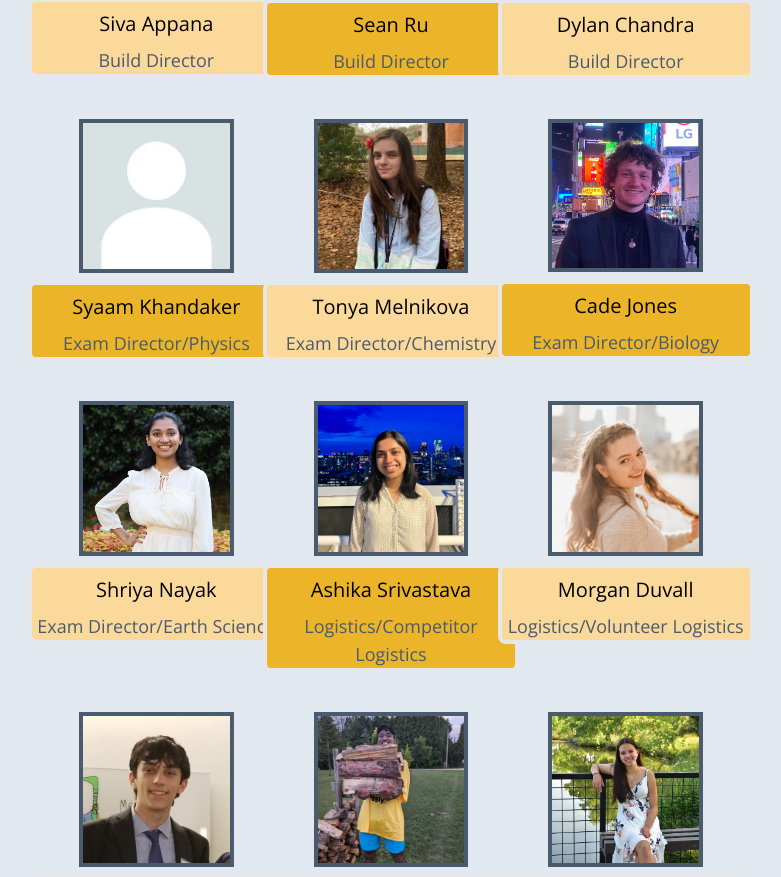
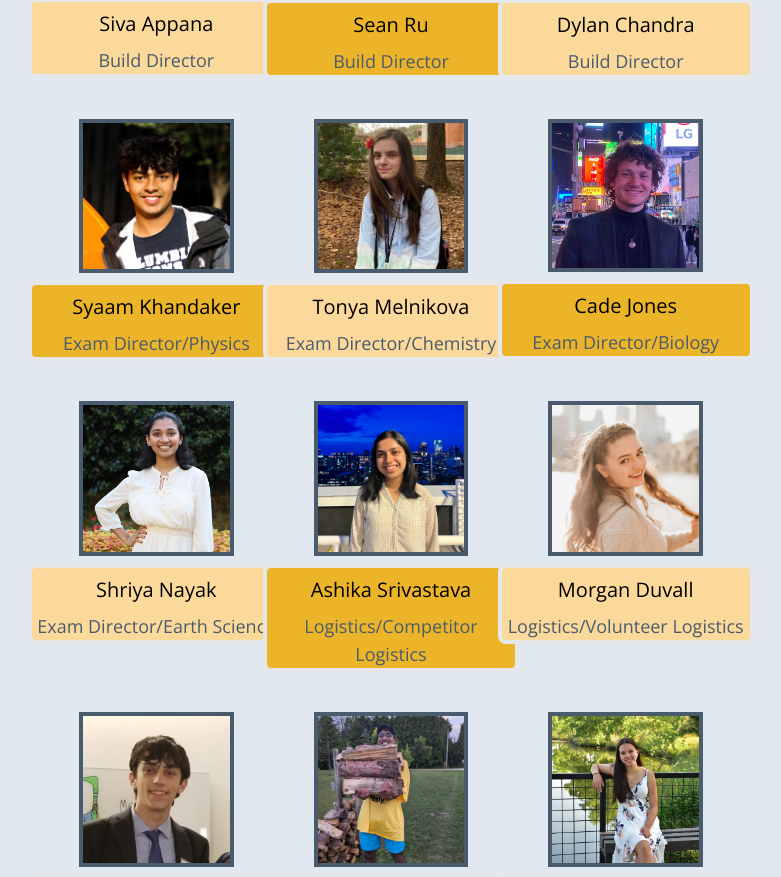
Before and after one commit to scioly-gatech/website, a Next.js app: page /aboutUs in a window 1280 px wide. Shown: the part 1339-2216 px from the top of the page, without its empty margins (249-1030 px from the left). Built offline with nearby package versions, Linux system fonts and the light colour scheme.

Commit message:
Last exec pic

```diff
--- a/src/app/aboutUs/page.tsx
+++ b/src/app/aboutUs/page.tsx
@@ -22,7 +22,7 @@ export default function MeetTeam() {
     {id: 4, name: "Siva Appana", role: "Build Director", imgRoute: "/images/execPics/Siva.jpg", info: "ANYTHING ANYTHING ANYTHING"},
     {id: 5, name: "Sean Ru", role: "Build Director", imgRoute: "/images/execPics/Sean-cropped.jpg", info: "ANYTHING ANYTHING ANYTHING"},
     {id: 6, name: "Dylan Chandra", role: "Build Director", imgRoute: "/images/execPics/Dylan-cropped.jpg", info: "ANYTHING ANYTHING ANYTHING"},
-    {id: 7, name: "Syaam Khandaker", role: "Exam Director/Physics", role2: "Physics", imgRoute: "/images/blankProfile.jpeg", info: "ANYTHING ANYTHING ANYTHING"},
+    {id: 7, name: "Syaam Khandaker", role: "Exam Director/Physics", role2: "Physics", imgRoute: "/images/execPics/Syaam-cropped.jpg", info: "ANYTHING ANYTHING ANYTHING"},
     {id: 8, name: "Tonya Melnikova", role: "Exam Director/Chemistry", imgRoute: "/images/execPics/Tonya-cropped.jpg", info: "ANYTHING ANYTHING ANYTHING"},
     {id: 9, name: "Cade Jones", role: "Exam Director/Biology", imgRoute: "/images/execPics/Cade.jpg", info: "ANYTHING ANYTHING ANYTHING"},
     {id: 10, name: "Shriya Nayak", role: "Exam Director/Earth Science", imgRoute: "/images/execPics/Shriya-cropped.JPG", info: "ANYTHING ANYTHING ANYTHING"},
```
Also changed, not shown: public/images/blankProfile.jpeg (deleted), public/images/execPics/Syaam-cropped.jpg (added).
